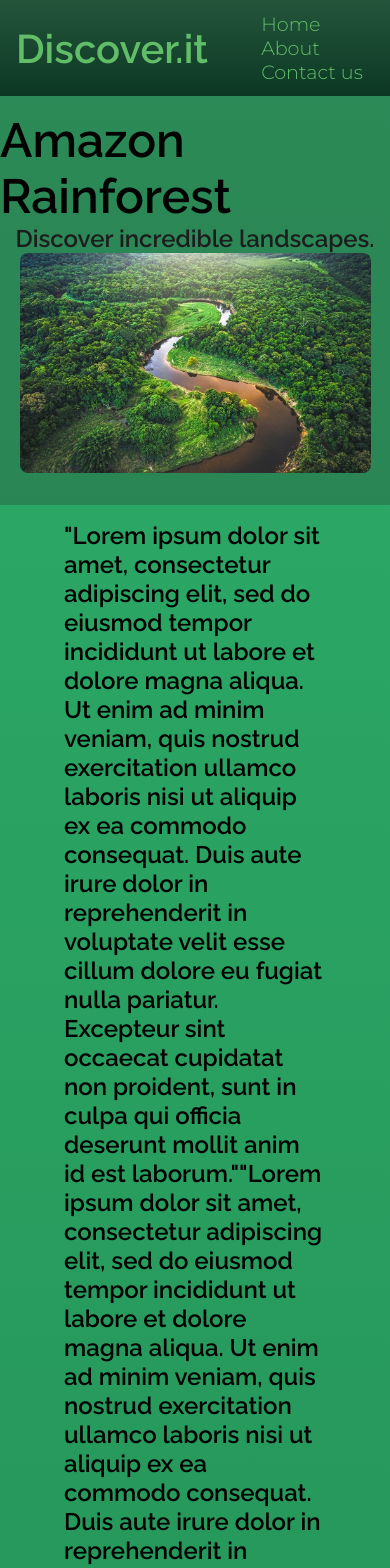
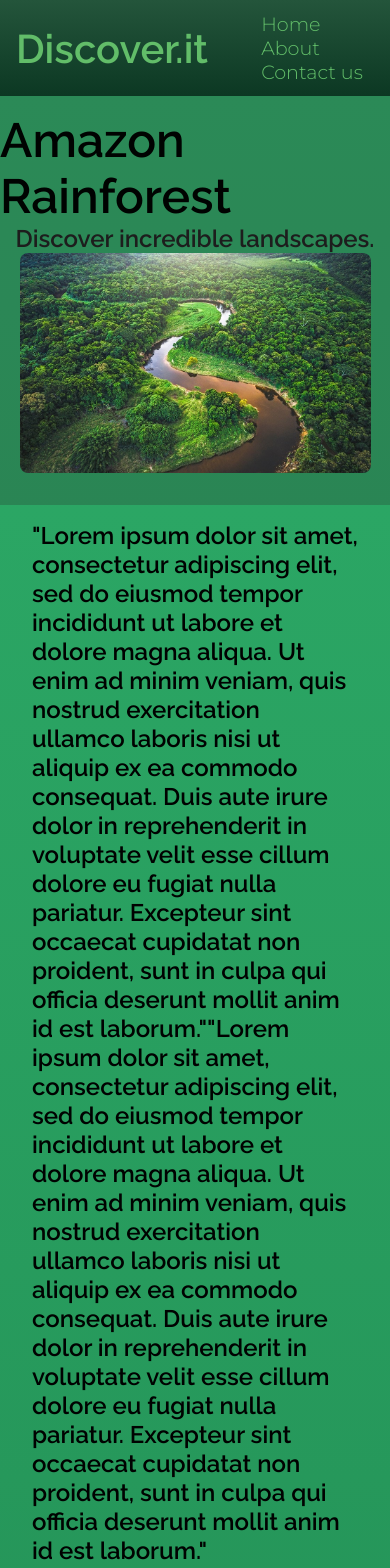
Before and after one commit to caetano-dev/Discover.it, a React (Create React App) app: page /Destination/0 in a window 390 px wide. Shown: the top 1568 px of the page. Built offline with nearby package versions, Linux system fonts and the light colour scheme.

Commit message:
Changing padding on mobile

```diff
--- a/src/styles/components/Destination.module.css
+++ b/src/styles/components/Destination.module.css
@@ -57,4 +57,9 @@ p {
   .Title img {
     width: 90%;
   }
+
+  .Destination > p,
+  .Destination > li {
+    padding: 1rem 2rem;
+  }
 }
```
